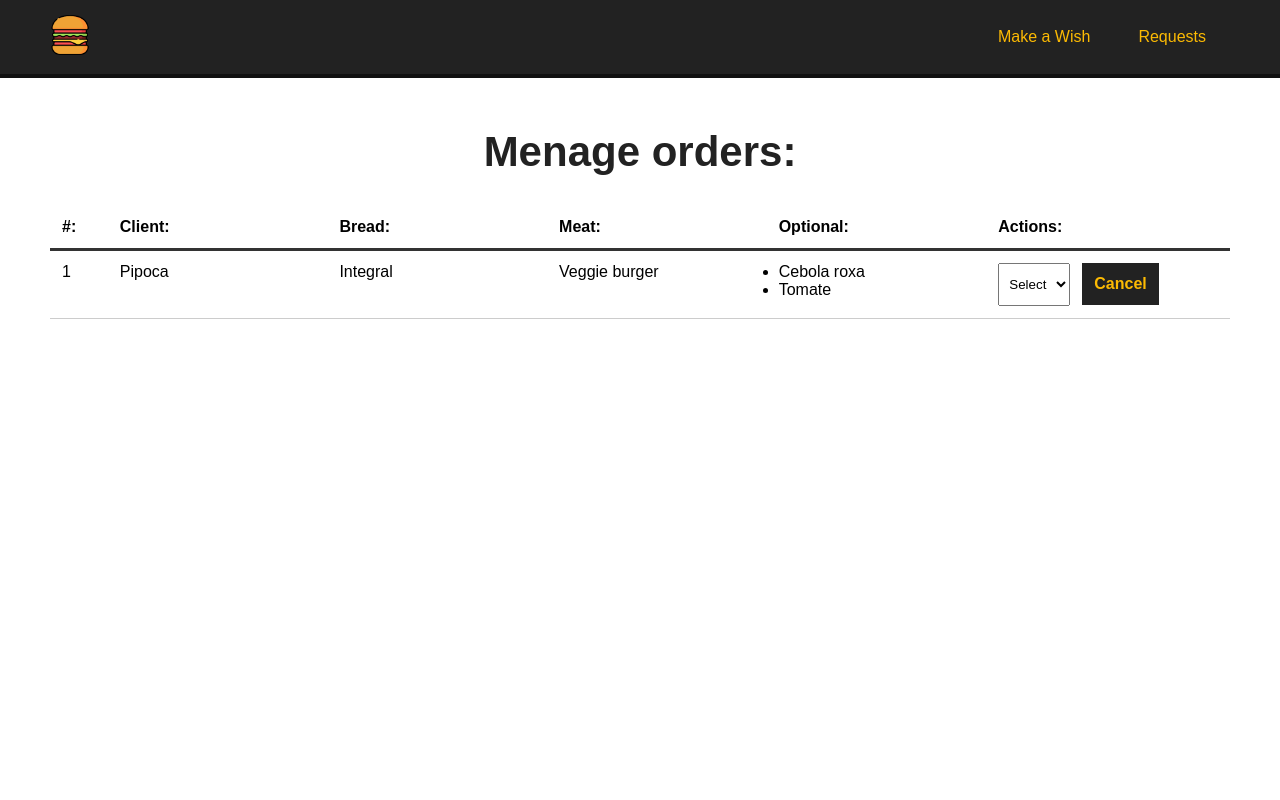
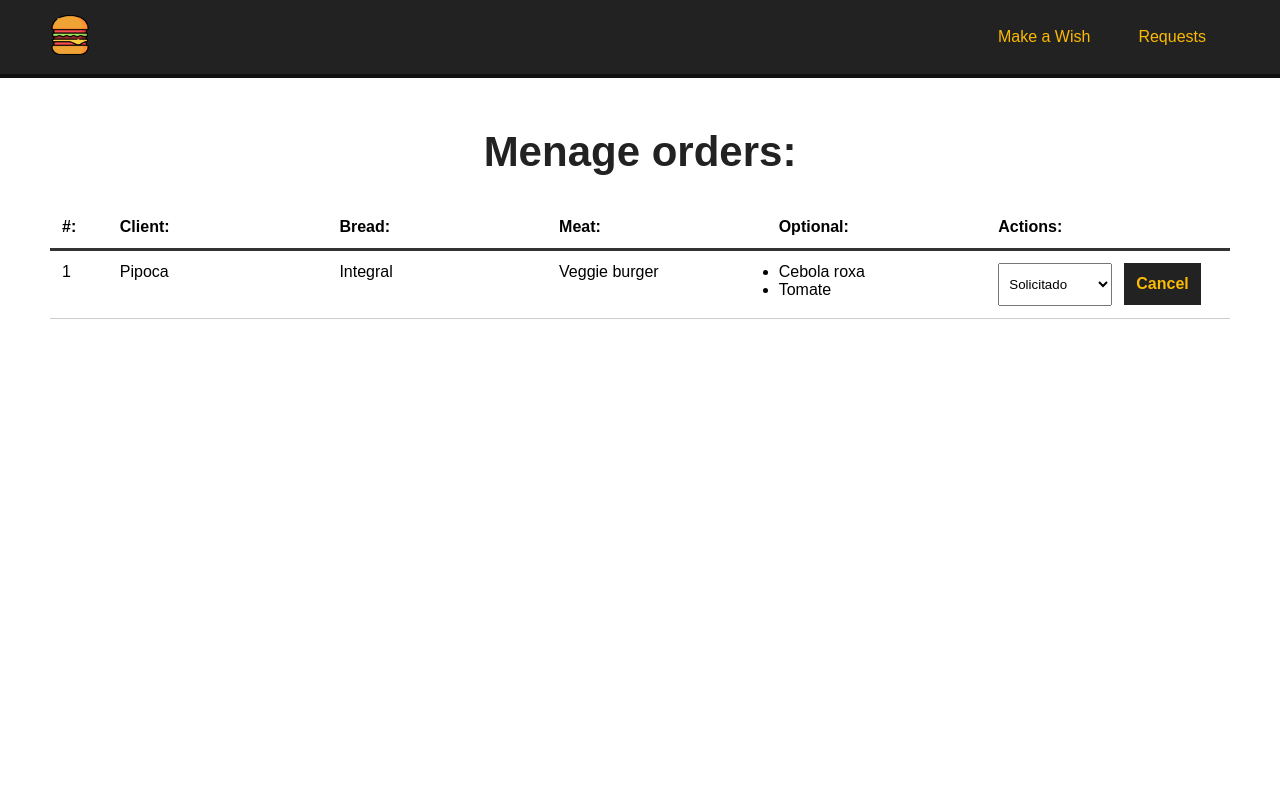
Before and after one commit to DaianaEgerMichels/make-your-burger-vue, a Vue app: page /pedidos in a window 1280 px wide. Shown: the top 800 px of the page. Built offline with nearby package versions, Linux system fonts and the light colour scheme; data requests are answered from the project's data file; the HTML template or start-up script is replaced by a standard one.

Commit message:
get status for select

```diff
--- a/db/db.json
+++ b/db/db.json
@@ -86,7 +86,7 @@
         "Cebola roxa",
         "Tomate"
       ],
-      "status": "Requested",
+      "status": "Solicitado",
       "id": 1
     }
   ]
--- a/src/components/BurgerForm.vue
+++ b/src/components/BurgerForm.vue
@@ -71,7 +71,7 @@
           meat: this.meat,
           bread: this.bread,
           optionals: Array.from(this.optionals),
-          status: "Requested"
+          status: "Solicitado"
         }
 
         const dataJson = JSON.stringify(data);
--- a/src/components/Dashboard.vue
+++ b/src/components/Dashboard.vue
@@ -26,6 +26,7 @@
                 <div>
                     <select name="status" class="status">
                         <option value="">Select</option>
+                        <option v-for="s in status" :key="s.id" value="s.tipo" :selected="burger.status == s.tipo">{{s.tipo}}</option>
                     </select>
                     <button class="delete-btn">Cancel</button>
                 </div>
@@ -50,6 +51,12 @@
                 const data = await req.json();
                 this.burgers = data;
 
+                this.getStatus();
+            },
+            async getStatus() {
+                const req = await fetch("http://localhost:3000/status");
+                const data = await req.json();
+                this.status = data;
             }
         },
         mounted() {
```
